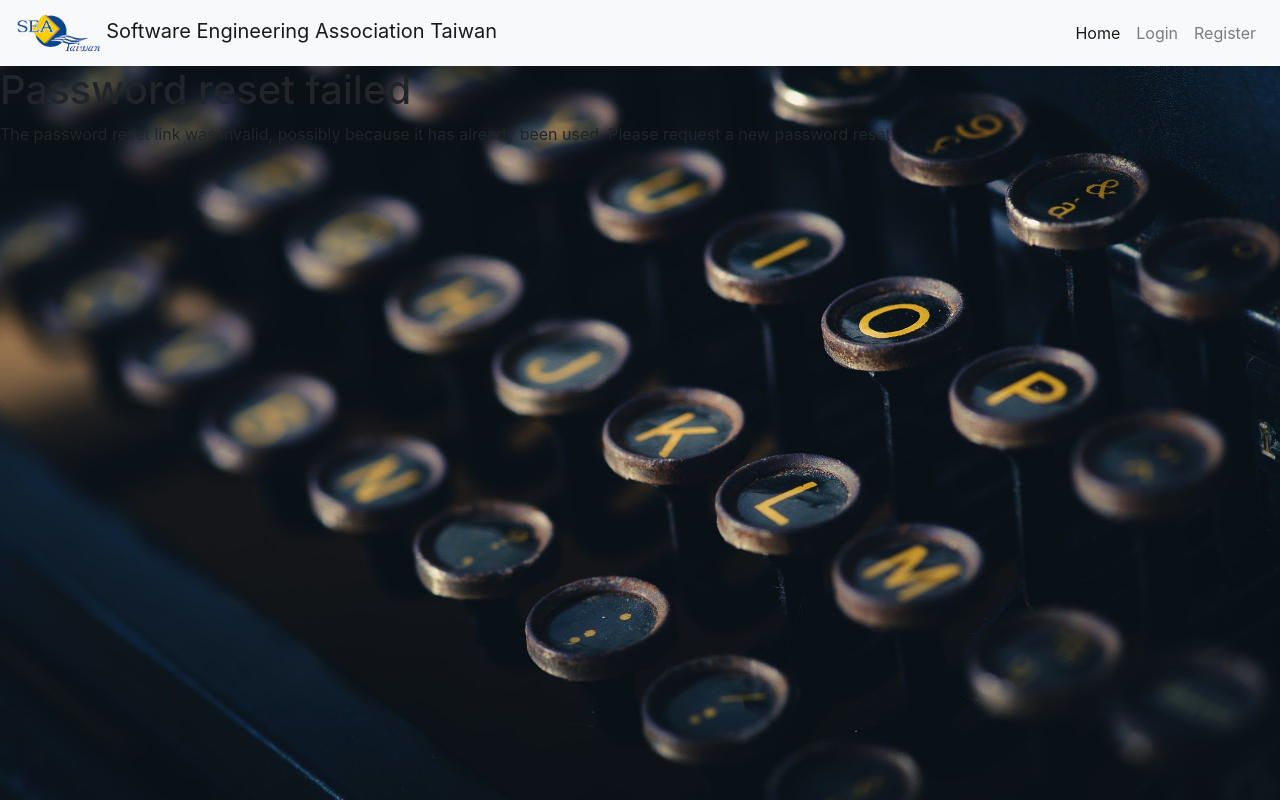
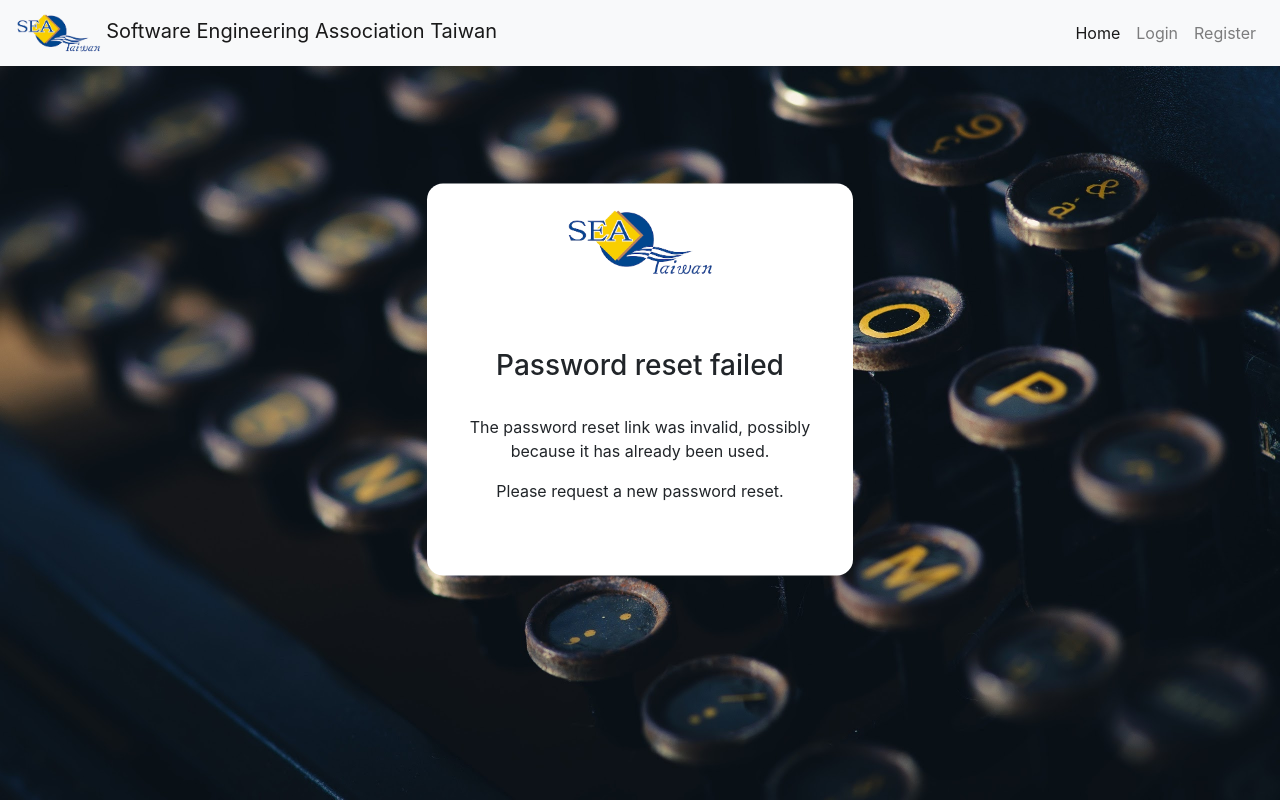
Before and after one commit to Nehcled/110_web_member_system, a Django app: page /member/reset/1/1/ in a window 1280 px wide. Run offline with Django 4.2, Linux system fonts and the light colour scheme; some libraries are stand-ins or nearby versions.

Commit message:
create password reset page

```diff
--- a/web_member_system/template/registration/password_reset_confirm.html
+++ b/web_member_system/template/registration/password_reset_confirm.html
@@ -1,6 +1,92 @@
 {% extends "base_generic.html" %}
 
 {% block content %}
+<style>
+    #rcorners {
+      border-radius: 1em/1em;
+    }
+
+    .down {
+      transform: translateY(30%);
+    }
+
+    .error{
+      color:red;
+    }
+  </style>
+
+<!--
+錯誤訊息
+-->
+  <div class="down">
+    <div class="container-fluid " >
+      <div class="row">
+        <div class="col-sm-4"></div>
+          <div id ="rcorners" class="col-sm-4" style="background-color:white"style="top:50">
+            {% if validlink %}
+                <form method="POST">
+                    <div style="display:none">
+                        <input type="hidden" value="{{ csrf_token }}" name="csrfmiddlewaretoken">
+                    </div>
+                    <br>
+                    <div class="text-center mb-4">
+                    <img class="mb-4" src="/static/images/logo.png" alt="" width="auto" height="100">
+                    <h1 class="h3 mb-3 font-weight-normal">Password Reset</h1>
+                    <p>Please enter (and confirm) your new password.</p>
+                    </div>
+
+                    <div class="form-label-group">
+
+                        <input type="password" name="new_password1" class="form-control" placeholder="New password">
+
+                    </div>
+                    <br>
+                    <div class="form-label-group">
+
+                        <input type="password" name="new_password2" class="form-control" placeholder="Confirm password" >
+
+
+                    </div>
+                    <br>
+                    <button class="btn btn-lg btn-primary btn-block" type="submit" value="Change my password">Change my password</button>
+                    <br>
+                    <label class="error">{{ form.new_password2.errors }}</label>
+                </form>
+                {% else %}
+                    <form class="form-signin" style="" method="POST">
+                        <br>
+                        <div class="text-center mb-4">
+                            <img class="mb-4" src="/static/images/logo.png" alt="" width="auto" height="70">
+                            <br>
+                            <br>
+                            <br>
+                            <h3>Password reset failed</h3>
+                            <br>
+                            <p>The password reset link was invalid, possibly because it has already been used.</p>
+                            <p>Please request a new password reset.</p>
+                        </div>
+                        <br>
+                        <br>
+                    </form>
+            {% endif %}
+          </div>
+          <div class="col-sm-4"></div>
+      </div>
+    </div>
+  </div>
+
+
+
+
+
+
+
+
+
+
+<!--
+
+
     {% if validlink %}
         <p>Please enter (and confirm) your new password.</p>
         <form action="" method="post">
@@ -28,4 +114,5 @@
         <h1>Password reset failed</h1>
         <p>The password reset link was invalid, possibly because it has already been used. Please request a new password reset.</p>
     {% endif %}
+-->
 {% endblock %}
```
Also changed, not shown: web_member_system/template/registration/password_reset_complete.html (+39 -2 lines), 1 other file.
